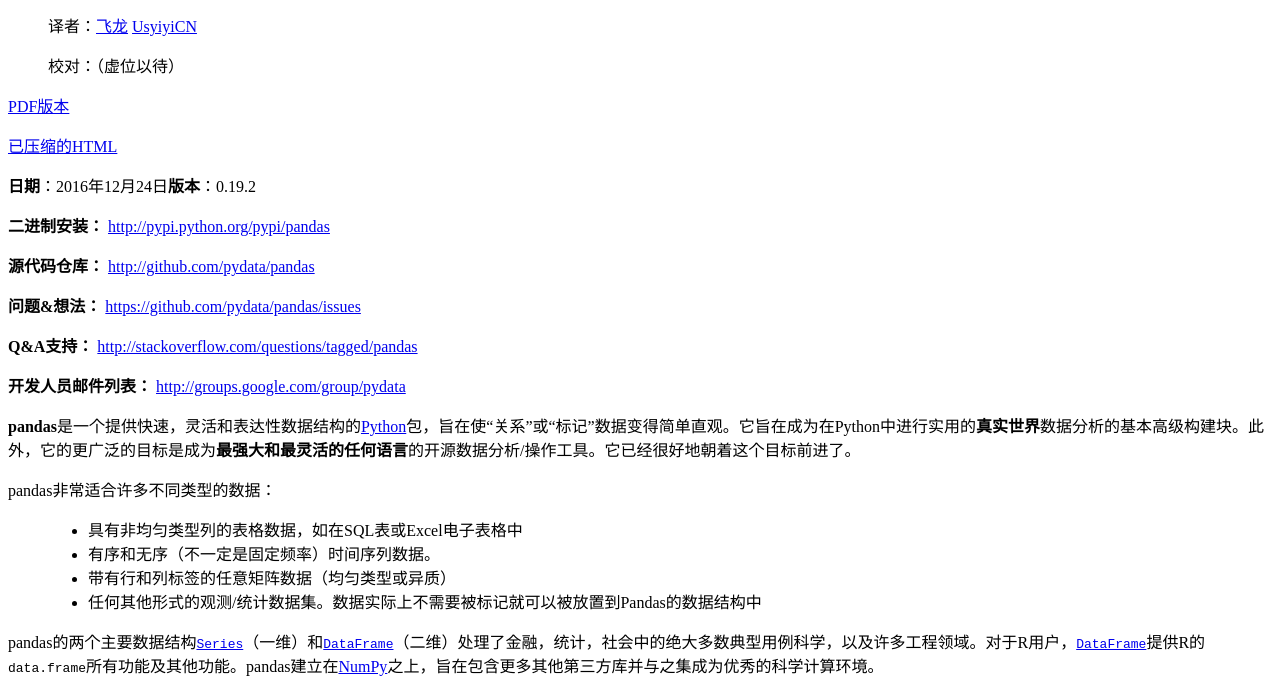
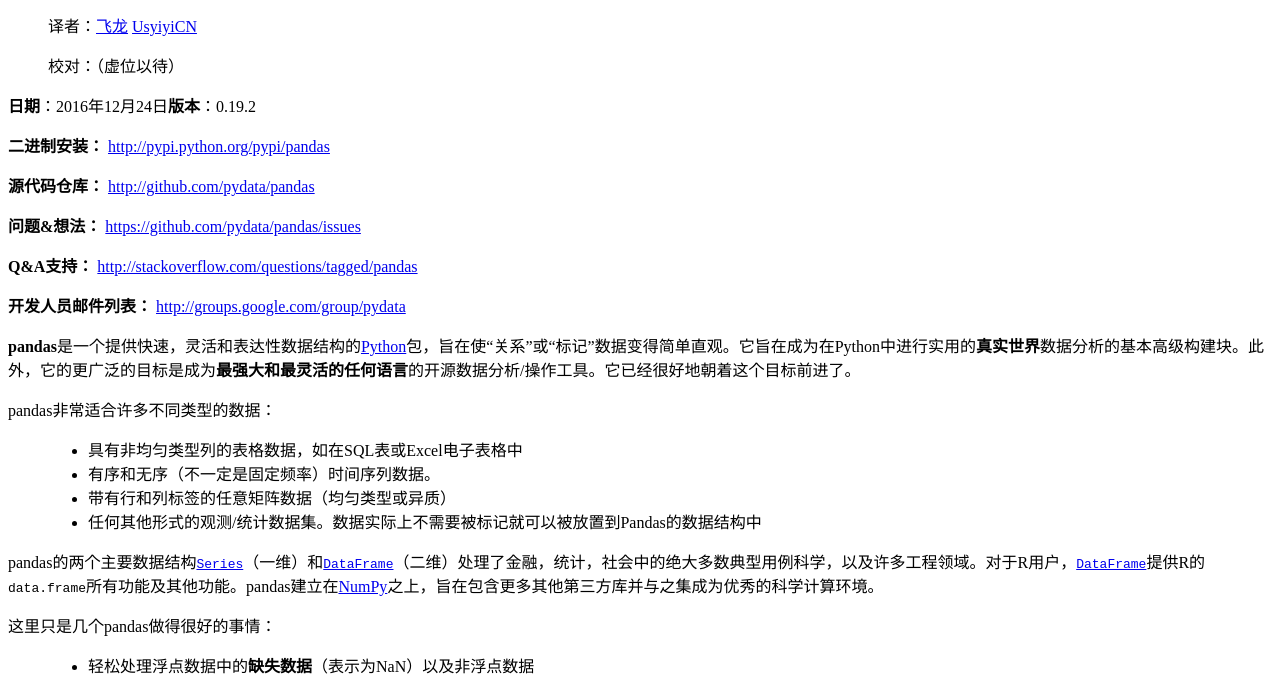
Before and after one commit to apachecn/pandas-doc-zh, a plain HTML site: page index.html in a window 1280 px wide. Shown: the part 102-781 px from the top of the page. Drawn offline with Linux system fonts and the light colour scheme.

Commit message:
Update index.html

```diff
--- a/index.html
+++ b/index.html
@@ -6,8 +6,6 @@
         <p>校对：（虚位以待）</p>
         </blockquote>
 
-<p><span class="yiyi-st" id="yiyi-47"><a class="reference external" href="pandas.pdf">PDF版本</a></span></p>
-<p><span class="yiyi-st" id="yiyi-48"><a class="reference external" href="pandas.zip">已压缩的HTML</a></span></p>
 <span class="target" id="module-pandas"></span><p><span class="yiyi-st" id="yiyi-49"><strong>日期</strong>：2016年12月24日<strong>版本</strong>：0.19.2</span></p>
 <p><span class="yiyi-st" id="yiyi-50"><strong>二进制安装：</strong> <a class="reference external" href="http://pypi.python.org/pypi/pandas">http://pypi.python.org/pypi/pandas</a></span></p>
 <p><span class="yiyi-st" id="yiyi-51"><strong>源代码仓库：</strong> <a class="reference external" href="http://github.com/pydata/pandas">http://github.com/pydata/pandas</a></span></p>
```
